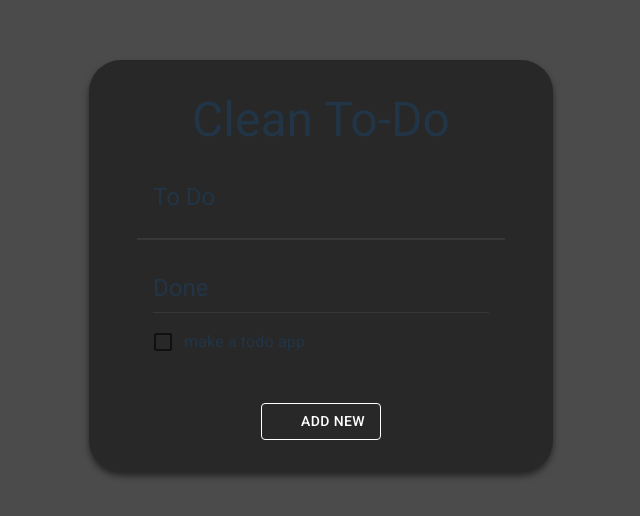
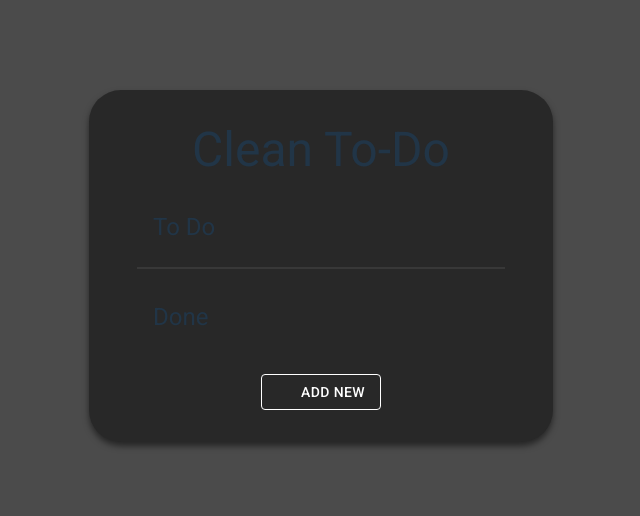
Before and after one commit to dmitry-nazarov22/react-clean-todo-app, a React (Vite) app: page / in a window 1280 px wide. Shown: the part 150-666 px from the top of the page, without its empty margins (319-959 px from the left). Built offline with nearby package versions, Linux system fonts and the light colour scheme; some icons are missing.

Commit message:
Added: Toggling tasks moves them from todos to dones and vice versa

```diff
--- a/src/App.jsx
+++ b/src/App.jsx
@@ -42,6 +42,22 @@ function App() {
 
     setNewTask("");
     setOpen(false);
+  };
+
+  const handleToggle = (index, item, from) => {
+    const updatedItem = { ...item, isChecked: !item.isChecked };
+
+    if (from === "todos") {
+      setTodos((prev) => prev.filter((_, i) => i !== index));
+      setDones((prev) => [...prev, updatedItem]);
+      console.log("Moved to Dones:", newTask);
+    }
+
+    if (from === "dones") {
+      setDones((prev) => prev.filter((_, i) => i !== index));
+      setTodos((prev) => [...prev, updatedItem]);
+      console.log("Moved to ToDos:", newTask);
+    }
   };
 
   const handleEdit = () => {
@@ -90,7 +106,7 @@ function App() {
                     control={
                       <Checkbox
                         checked={item.isChecked}
-                        onChange={() => handleToggle(index)}
+                        onChange={() => handleToggle(index, item, "todos")}
                       />
                     }
                     label={item.text}
@@ -103,21 +119,29 @@ function App() {
             </FormGroup>
           </div>
         </section>
+        {/* Done Section */}
         <section className="done-section">
           <Typography variant="h5" component="h2" gutterBottom>
             Done
           </Typography>
           <div className="done-list">
             <FormGroup>
-              <div className="list-item">
+              {dones.map((item, index) => (
+                <div key={index} className="list-item">
                   <FormControlLabel
-                  control={<Checkbox />}
-                  label="make a todo app"
+                    control={
+                      <Checkbox
+                        checked={item.isChecked}
+                        onChange={() => handleToggle(index, item, "dones")}
+                      />
+                    }
+                    label={item.text}
                   />
                   <IconButton aria-label="edit" sx={{ color: "gray" }}>
                     <EditIcon />
                   </IconButton>
                 </div>
+              ))}
             </FormGroup>
           </div>
         </section>
@@ -150,7 +174,7 @@ function App() {
             <TextField
               fullWidth
               variant="outlined"
-              placeholder="Enteк task"
+              placeholder="Enter task"
               value={newTask}
               onChange={(e) => setNewTask(e.target.value)}
               sx={{
```
Lines whose indentation alone changed are shown as unchanged.
